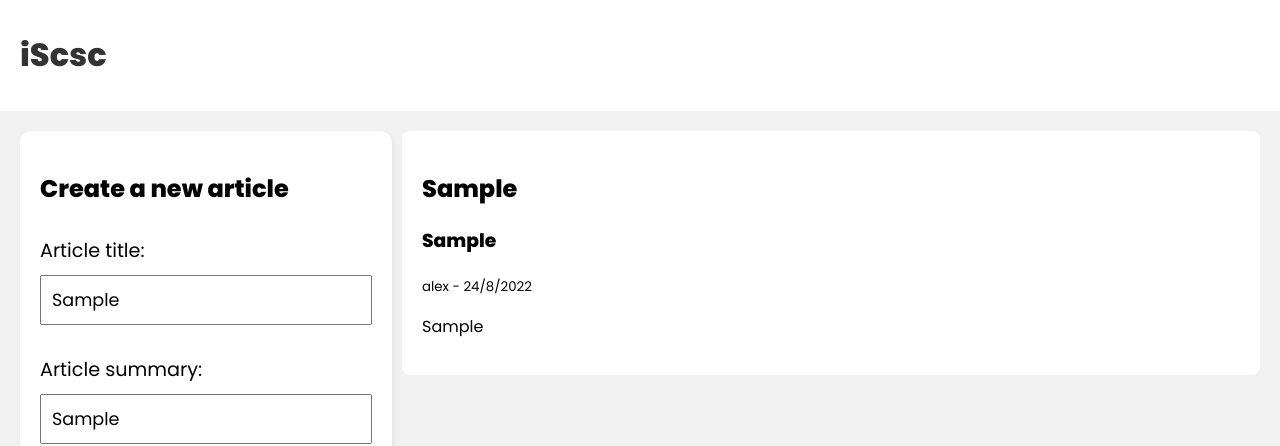
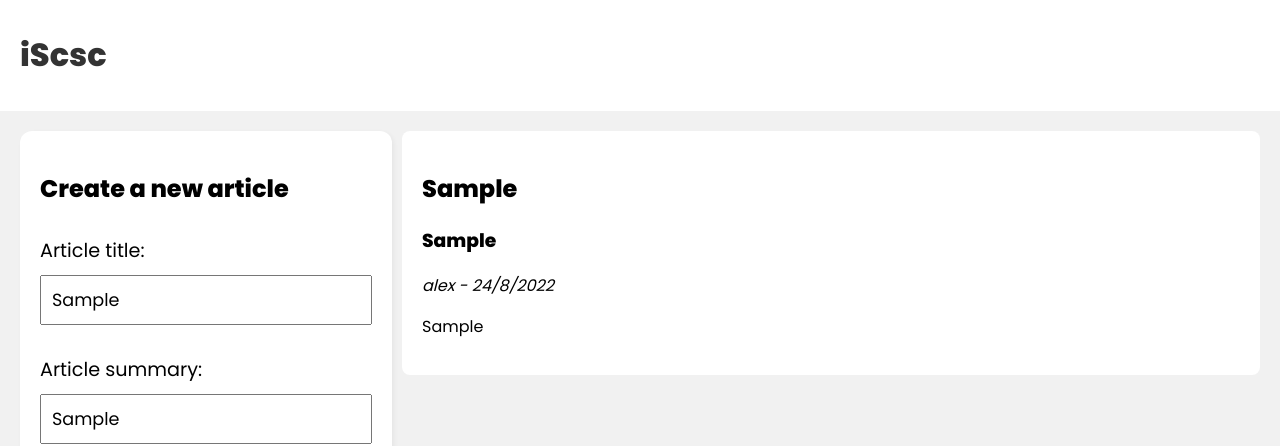
Before and after one commit to iScsc/iscsc.fr, a React (Create React App) app in the folder frontend/: page /blog/createArticle in a window 1280 px wide. Both pictures are taken after typing "Sample", "Sample", "Sample" into the empty fields and a click on the button "Add article". Shown: the top 446 px of the page. Built offline with nearby package versions, Linux system fonts and the light colour scheme; no server answers.

Commit message:
Add markdown rendering in ArticleView

```diff
--- a/frontend/src/components/ArticleView.js
+++ b/frontend/src/components/ArticleView.js
@@ -1,18 +1,17 @@
+import React from "react";
+import ReactMarkdown from "react-markdown";
+
 const ArticleView = ({ article }) => {
-  return (
-    <article>
-      {article && (
-        <>
-          <h2>{article.title}</h2>
-          {article.summary && <h3>{article.summary}</h3>}
-          <small>
-            {article.author} - {article.createdAt}
-          </small>
-          <p>{article.body}</p>
-        </>
-      )}
-    </article>
-  );
+  const markdown = `
+# ${article.title}
+### ${article.summary}
+
+*${article.author} - ${article.createdAt}*
+
+${article.body}
+  `;
+
+  return <article>{article && <ReactMarkdown children={markdown} />}</article>;
 };
 
 export default ArticleView;
```
